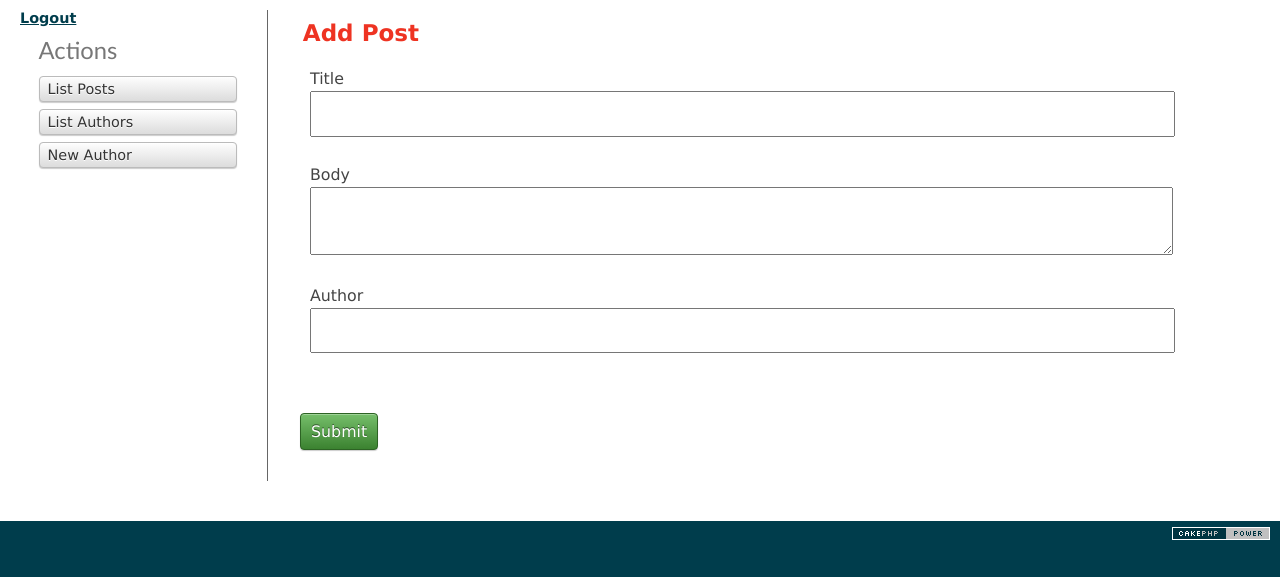
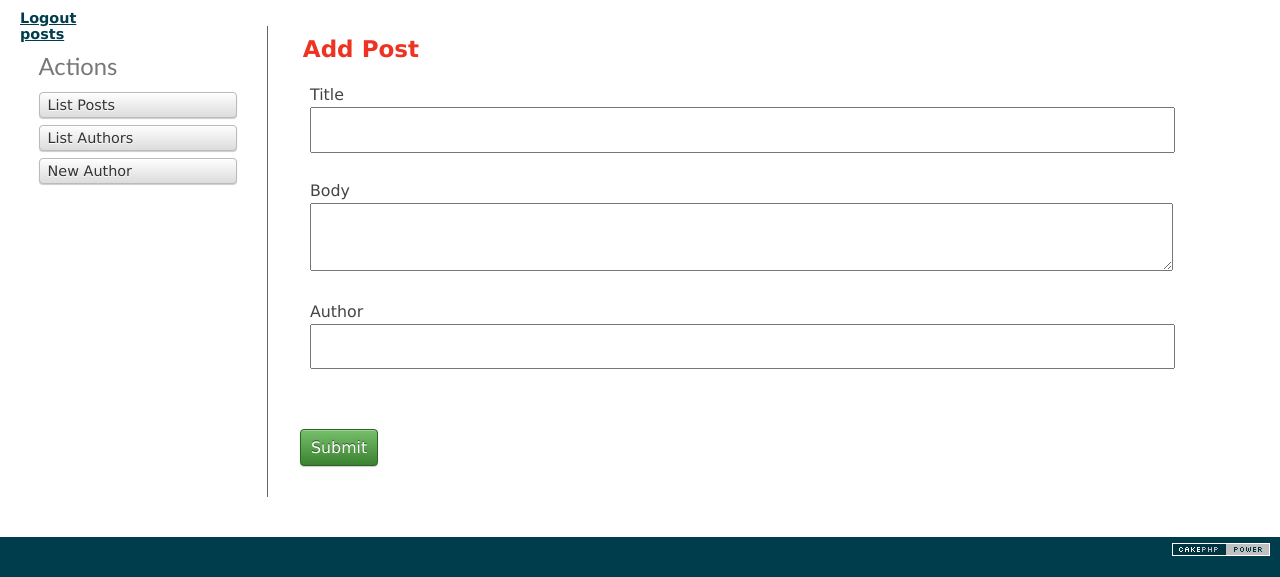
Before and after one commit to ichikaway/cakephp-2FactorAuth-SMS, a CakePHP app: the page made by app/View/Posts/add.ctp in a window 1280 px wide. Shown: the part 47-624 px from the top of the page. Run offline with PHP 8.4 and a stand-in for CakePHP, Linux system fonts and the light colour scheme; the template is opened without the code that fills it, so the values that code supplies are empty; form fields are guessed from the names that the template uses; some libraries are stand-ins or nearby versions.

Commit message:
add menu link

```diff
--- a/app/View/Layouts/default.ctp
+++ b/app/View/Layouts/default.ctp
@@ -43,6 +43,8 @@ $cakeDescription = __d('cake_dev', 'CakePHP: the rapid development php framework
 		</div>
 		<div id="content">
 	<a href="/users/logout">Logout</a>
+	<br/>
+	<a href="/posts/">posts</a>
 
 			<?php echo $this->Session->flash(); ?>
 
```
